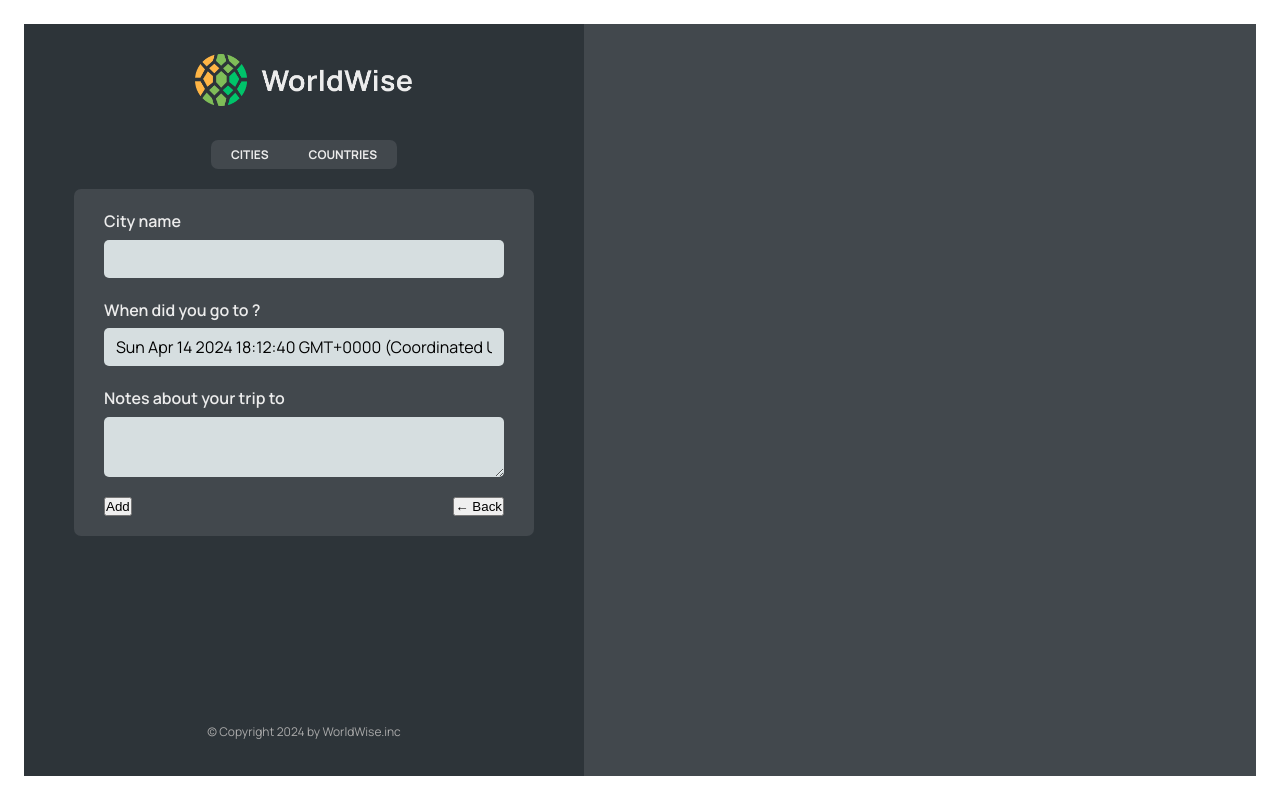
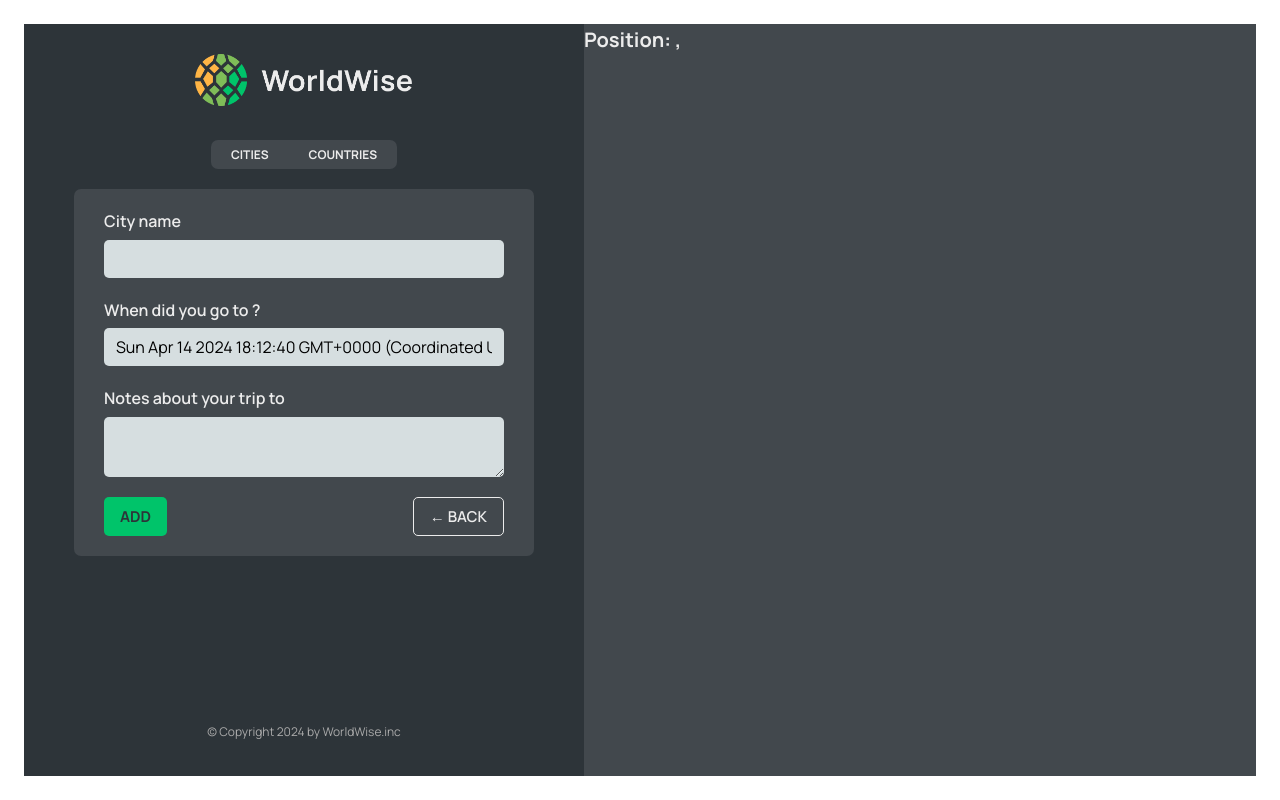
Before and after one commit to alyonarogovaya/worldwise, a React (Vite) app: page /app/form in a window 1280 px wide. Built offline with nearby package versions, Linux system fonts and the light colour scheme.

Commit message:
Added a City and a reusable Button components

```diff
--- /dev/null
+++ b/src/components/Button.jsx
@@ -0,0 +1,11 @@
+import styles from "./Button.module.css";
+
+function Button({ children, onClick, type }) {
+  return (
+    <button onClick={onClick} className={`${styles.btn} ${styles[type]}`}>
+      {children}
+    </button>
+  );
+}
+
+export default Button;
--- a/src/components/City.jsx
+++ b/src/components/City.jsx
@@ -1,3 +1,5 @@
+import { useParams, useSearchParams } from "react-router-dom";
+
 import styles from "./City.module.css";
 
 const formatDate = (date) =>
@@ -9,51 +11,49 @@
   }).format(new Date(date));
 
 function City() {
-  // TEMP DATA
-  const currentCity = {
-    cityName: "Lisbon",
-    emoji: "🇵🇹",
-    date: "2027-10-31T15:59:59.138Z",
-    notes: "My favorite city so far!",
-  };
+  const { id } = useParams();
+  const [searchParams, setSearchParams] = useSearchParams();
 
-  const { cityName, emoji, date, notes } = currentCity;
+  const lat = searchParams.get("lat");
+  const lng = searchParams.get("lng");
 
-  return (
-    <div className={styles.city}>
-      <div className={styles.row}>
-        <h6>City name</h6>
-        <h3>
-          <span>{emoji}</span> {cityName}
-        </h3>
-      </div>
+  // const { cityName, emoji, date, notes } = currentCity;
 
-      <div className={styles.row}>
-        <h6>You went to {cityName} on</h6>
-        <p>{formatDate(date || null)}</p>
-      </div>
+  // return (
+  //   <div className={styles.city}>
+  //     <div className={styles.row}>
+  //       <h6>City name</h6>
+  //       <h3>
+  //         <span>{emoji}</span> {cityName}
+  //       </h3>
+  //     </div>
 
-      {notes && (
-        <div className={styles.row}>
-          <h6>Your notes</h6>
-          <p>{notes}</p>
-        </div>
-      )}
+  //     <div className={styles.row}>
+  //       <h6>You went to {cityName} on</h6>
+  //       <p>{formatDate(date || null)}</p>
+  //     </div>
 
-      <div className={styles.row}>
-        <h6>Learn more</h6>
-        <a
-          href={`https://en.wikipedia.org/wiki/${cityName}`}
-          target="_blank"
-          rel="noreferrer"
-        >
-          Check out {cityName} on Wikipedia &rarr;
-        </a>
-      </div>
+  //     {notes && (
+  //       <div className={styles.row}>
+  //         <h6>Your notes</h6>
+  //         <p>{notes}</p>
+  //       </div>
+  //     )}
 
-      <div>{/* <ButtonBack /> */}</div>
-    </div>
-  );
+  //     <div className={styles.row}>
+  //       <h6>Learn more</h6>
+  //       <a
+  //         href={`https://en.wikipedia.org/wiki/${cityName}`}
+  //         target="_blank"
+  //         rel="noreferrer"
+  //       >
+  //         Check out {cityName} on Wikipedia &rarr;
+  //       </a>
+  //     </div>
+
+  //     <div>{/* <ButtonBack /> */}</div>
+  //   </div>
+  // );
 }
 
 export default City;
--- a/src/components/CityItem.jsx
+++ b/src/components/CityItem.jsx
@@ -1,3 +1,4 @@
+import { Link } from "react-router-dom";
 import styles from "./CityItem.module.css";
 
 const formatDate = (date) =>
@@ -8,14 +9,19 @@
   }).format(new Date(date));
 
 function CityItem({ city }) {
-  const { cityName, emoji, date } = city;
+  const { cityName, emoji, date, id, position } = city;
 
   return (
-    <li className={styles.cityItem}>
-      <span className={styles.emoji}>{emoji}</span>
-      <h3 className={styles.name}>{cityName}</h3>
-      <time className={styles.date}>({formatDate(date)})</time>
-      <button className={styles.deleteBtn}>&times;</button>
+    <li>
+      <Link
+        className={styles.cityItem}
+        to={`${id}?lat=${position.lat}&lng=${position.lng}`}
+      >
+        <span className={styles.emoji}>{emoji}</span>
+        <h3 className={styles.name}>{cityName}</h3>
+        <time className={styles.date}>({formatDate(date)})</time>
+        <button className={styles.deleteBtn}>&times;</button>
+      </Link>
     </li>
   );
 }
--- a/src/components/CountriesList.jsx
+++ b/src/components/CountriesList.jsx
@@ -46,7 +46,7 @@
   return (
     <ul className={styles.countryList}>
       {countries.map((country) => (
-        <CountryItem country={country} key={country.id} />
+        <CountryItem country={country} key={country.country} />
       ))}
     </ul>
   );
--- a/src/components/Form.jsx
+++ b/src/components/Form.jsx
@@ -1,8 +1,10 @@
 // "https://api.bigdatacloud.net/data/reverse-geocode-client?latitude=0&longitude=0"
 
 import { useState } from "react";
+import { useNavigate } from "react-router-dom";
 
 import styles from "./Form.module.css";
+import Button from "./Button";
 
 export function convertToEmoji(countryCode) {
   const codePoints = countryCode
@@ -17,6 +19,7 @@
   const [country, setCountry] = useState("");
   const [date, setDate] = useState(new Date());
   const [notes, setNotes] = useState("");
+  const navigate = useNavigate();
 
   return (
     <form className={styles.form}>
@@ -49,8 +52,16 @@
       </div>
 
       <div className={styles.buttons}>
-        <button>Add</button>
-        <button>&larr; Back</button>
+        <Button type="primary">Add</Button>
+        <Button
+          type="back"
+          onClick={(e) => {
+            e.preventDefault();
+            navigate(-1);
+          }}
+        >
+          &larr; Back
+        </Button>
       </div>
     </form>
   );
--- a/src/components/Map.jsx
+++ b/src/components/Map.jsx
@@ -1,7 +1,25 @@
+import { useNavigate, useSearchParams } from "react-router-dom";
 import styles from "./Map.module.css";
 
 function Map() {
-  return <div className={styles.mapContainer}></div>;
+  const navigate = useNavigate();
+  const [searchParams, setSearchParams] = useSearchParams();
+
+  const lat = searchParams.get("lat");
+  const lng = searchParams.get("lng");
+
+  return (
+    <div
+      className={styles.mapContainer}
+      onClick={() => {
+        navigate("form");
+      }}
+    >
+      <h1>
+        Position: {lat}, {lng}
+      </h1>
+    </div>
+  );
 }
 
 export default Map;
--- a/src/router.jsx
+++ b/src/router.jsx
@@ -1,4 +1,4 @@
-import { createBrowserRouter } from "react-router-dom";
+import { createBrowserRouter, Navigate } from "react-router-dom";
 import Homepage from "./pages/Homepage";
 import Product from "./pages/Product";
 import Pricing from "./pages/Pricing";
@@ -6,7 +6,7 @@
 import Login from "./pages/Login";
 import AppLayout from "./pages/AppLayout";
 import CityList from "./components/CityList";
-
+import City from "./components/City";
 import Form from "./components/Form";
 import CountriesList from "./components/CountriesList";
 
@@ -28,7 +28,16 @@
     path: "/app",
     element: <AppLayout />,
     children: [
-      { path: "cities", element: <CityList />, index: true },
+      {
+        path: "/app",
+        element: <Navigate to={"cities"} />,
+      },
+      {
+        path: "cities",
+        element: <CityList />,
+        index: true,
+      },
+      { path: "cities/:id", element: <City /> },
       { path: "countries", element: <CountriesList /> },
       { path: "form", element: <Form /> },
     ],
```
